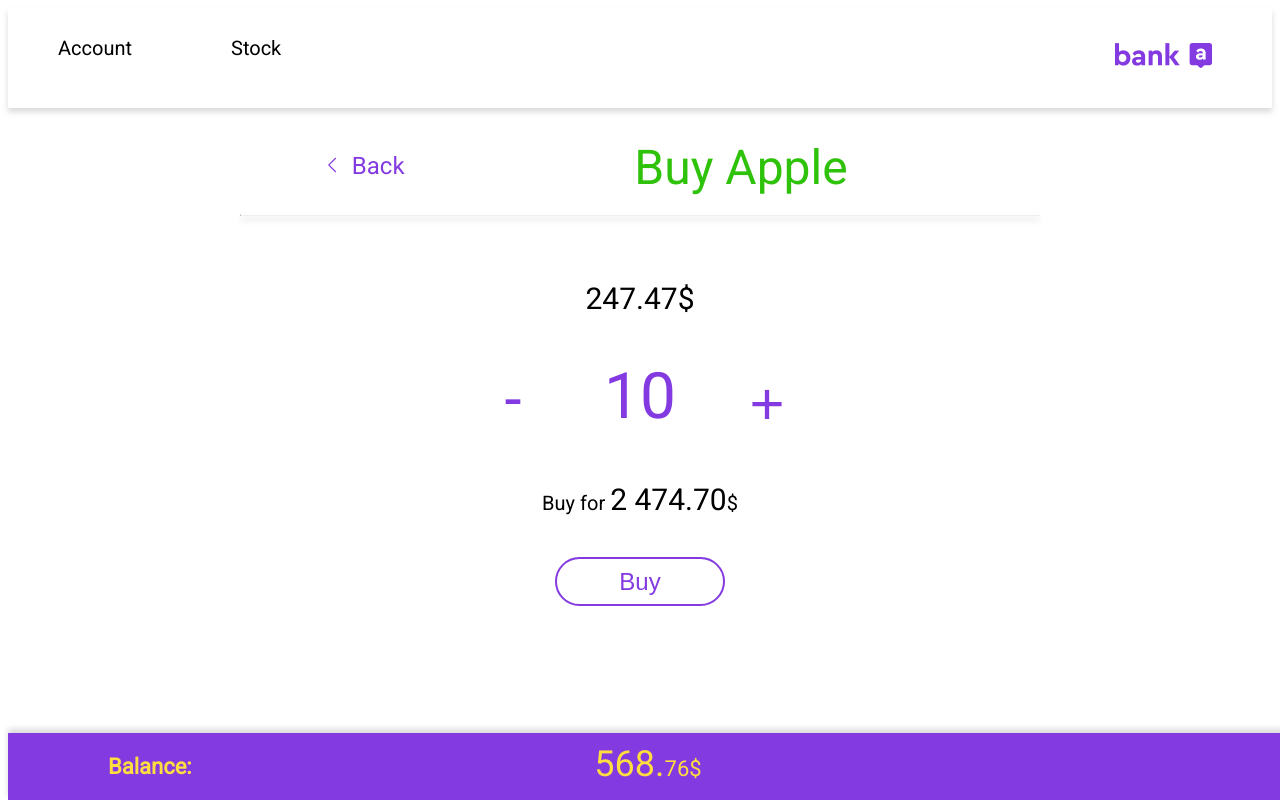
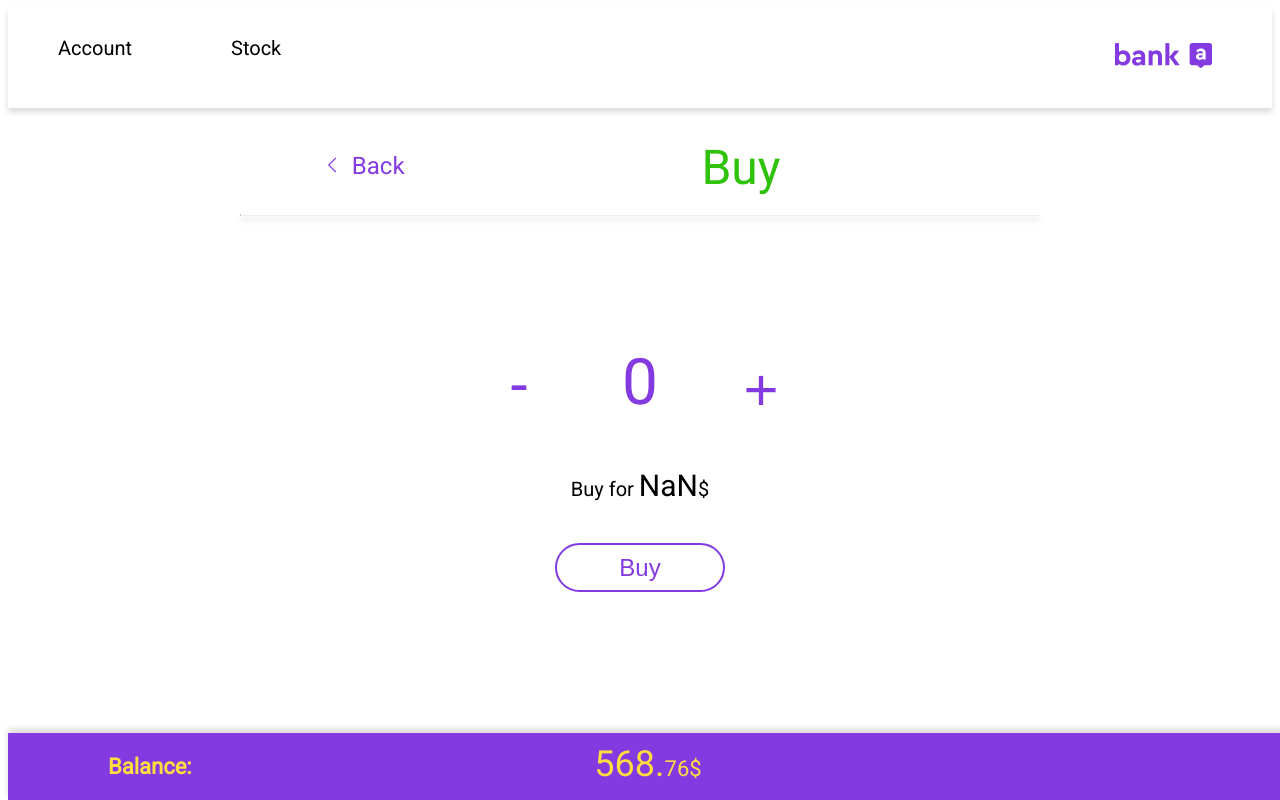
Before and after one commit to UryadovAlex/projectM5_team5, a React (Create React App) app: page /buy in a window 1280 px wide. Built offline with nearby package versions, Linux system fonts and the light colour scheme; no server answers.

Commit message:
Fetch data

```diff
--- a/src/components/App.js
+++ b/src/components/App.js
@@ -23,7 +23,7 @@
             const stocks = await getAllStocks();
             const userStock = await getAllUsersStocks();
             //updateUserDetails(100000);
-            //addUsersStock();
+            addUsersStock();
             this.setState({userDetails, stocks, userStock})
         } catch (e) {
             console.log(e);
@@ -35,7 +35,11 @@
         return (
             <BrowserRouter>
                 <Header />
-                <Content userStock={this.state.userStock}/>
+                <Content
+                    userStock={this.state.userStock}
+                    currentBalance={this.state.userDetailscurrentBalance}
+                    selectedStock={this.state.selectedStock}
+                    userStock={this.state.userStock}/>
                 <Footer />
             </BrowserRouter>
         )
--- a/src/components/content/Content.js
+++ b/src/components/content/Content.js
@@ -14,7 +14,10 @@
             <div className = { styles.wrapper }>
                 <Route exact path='/account' render={() => <Account userStock={userStock}/>} />
                 <Route path='/stock' render={() => <Stock />} />
-                <Route path='/buy' render={() => <Buy />} />
+                <Route path='/buy' render={() => <Buy
+                    currentBalance={this.props.currentBalance}
+                    selectedStock={this.props.selectedStock}
+                    userStock={this.props.userStock}/>} />
             </div>
         );
     }
--- a/src/components/content/buy/Buy.js
+++ b/src/components/content/buy/Buy.js
@@ -3,8 +3,42 @@
 
 class Buy extends Component {
 
-    clickMe=()=>{
-        console.log('clicked')
+    state = {
+        amount: 0,
+        stock: {},
+        balance: 0,
+        userStocks: []
+    }
+
+    onIcreaseClick = () => {
+        this.setState({amount: this.state.amount + 1})
+    }
+
+    onDecreaseClick = () => {
+        if (this.state.amount !== 0){
+            this.setState({amount: this.state.amount - 1})
+        }
+    }
+
+    createNewStock = () => {
+        const {userStocks} = this.state;
+        const index = userStocks.findIndex(stock => this.state.stock.symbol === stock.code)
+        if (!~index){
+            return {...userStocks[index], amount: userStocks[index].amount + this.state.amount}
+        }
+        return {}
+    }
+
+    onBuyClick = () => {
+        const {amount, balance, stock} = this.state;
+        if(amount * stock.price <= balance) {
+
+        }
+    }
+
+    componentDidMount() {
+        const { selectedStock, currentBalance, userStock } = this.props;
+        this.setState({stock: selectedStock, balance: currentBalance, userStocks: userStock})
     }
 
     render() {
@@ -18,7 +52,7 @@
                         </svg>
                         <span>Back</span>
                     </button>
-                    <div className={styles.stockName}>Buy Apple</div>
+                    <div className={styles.stockName}>Buy {this.state.stock.name}</div>
                     {/* section with stock's price, counter and *Buy* button */}
                 </section>
 
@@ -26,21 +60,21 @@
 
                 <section className={styles.middle}>
                     <div className={styles.currentStockPrice}>
-                        247.47$
+                        {this.state.stock.price}
                     </div>
                     <div className={styles.stockBuyCounter}>
-                        <button onClick={this.clickMe} className={styles.minusButton}>
+                        <button onClick={this.onDecreaseClick} className={styles.minusButton}>
                             -
                         </button>
-                        <p className={styles.stocksCount}>10</p>
-                        <button onClick={this.clickMe} className={styles.plusButton}>
+                        <p className={styles.stocksCount}>{this.state.amount}</p>
+                        <button onClick={this.onIcreaseClick} className={styles.plusButton}>
                             +
                         </button>
                     </div>
                     <div className={styles.totalStocksPrice}>
-                        Buy for <span className={styles.span}>2 474.70</span>$
+                        Buy for <span className={styles.span}>{this.state.stock.price * this.state.amount}</span>$
                     </div>
-                    <button className={styles.buyButton}>Buy</button>
+                    <button onclick={this.onBuyClick} className={styles.buyButton}>Buy</button>
                 </section>
             </main>
         )
--- a/src/components/content/buy/buy.module.css
+++ b/src/components/content/buy/buy.module.css
@@ -99,6 +99,11 @@
 
 }
 
+.minusButton:hover {
+    opacity: 0.8;
+    cursor: pointer;
+}
+
 .plusButton{
     height:75px;
     width:50px;
@@ -112,6 +117,12 @@
     /* background-color: green; */
 
 }
+
+.plusButton:hover {
+    opacity: 0.8;
+    cursor: pointer;
+}
+
 .totalStocksPrice{
     margin-top:25px;
     font-family: Roboto;
@@ -137,3 +148,8 @@
     font-size: 24px;
     background-color:white;
 }
+
+.buyButton:hover {
+    opacity: 0.8;
+    cursor: pointer;
+}
--- a/src/components/data/data.js
+++ b/src/components/data/data.js
@@ -34,6 +34,7 @@
     const data = {
         code: "NKE",
         amount: 4,
+        name: "Apple",
         purchasePrice: 737.00
     }
     fetch(`${URL}/stocks`, {
```
